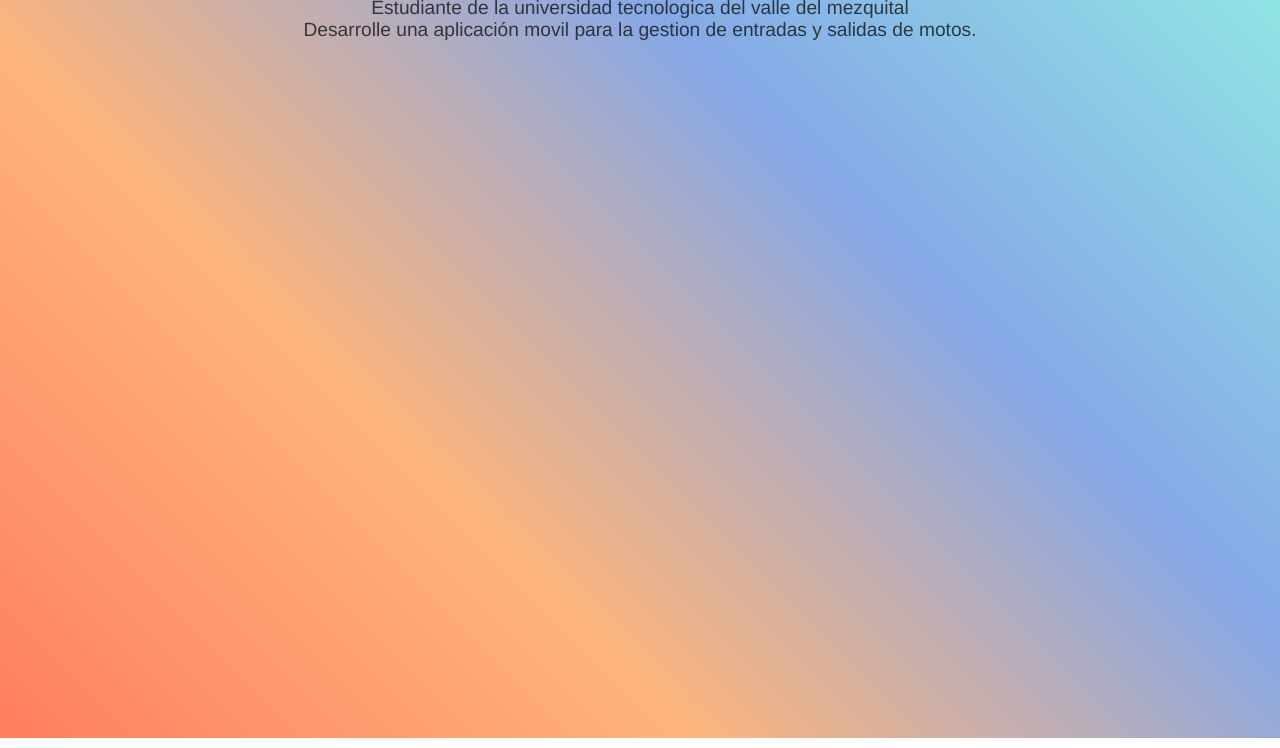
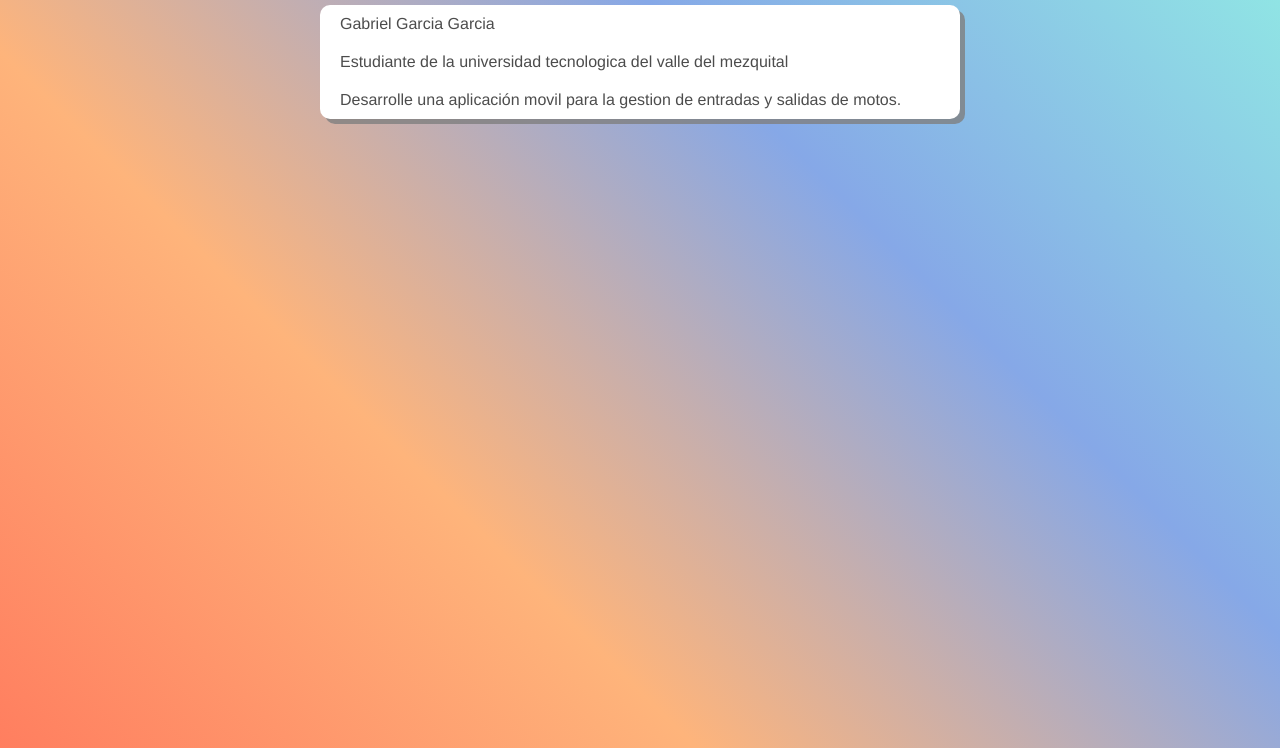
Before and after one commit to GarciaGabo/examen_labra, a plain HTML site: page index.html in a window 1280 px wide. Shown: the part 62-810 px from the top of the page. Drawn offline with Linux system fonts and the light colour scheme.

Commit message:
Se modificaron estilos dentro del archivo styles.css

```diff
--- a/index.html
+++ b/index.html
@@ -1,15 +1,20 @@
 <!DOCTYPE html>
 <html lang="en">
+
 <head>
     <meta charset="UTF-8">
     <meta name="viewport" content="width=device-width, initial-scale=1.0">
     <link rel="stylesheet" href="styles.css">
     <title>Examen</title>
 </head>
+
 <body>
     <h1>Esta es mi pagina web</h1>
-    <p>Gabriel Garcia Garcia</p>
-    <p>Estudiante de la universidad tecnologica del valle del mezquital</p>
-    <p>Desarrolle una aplicación movil para la gestion de entradas y salidas de motos.</p>
+    <div class="container">
+        <p>Gabriel Garcia Garcia</p>
+        <p>Estudiante de la universidad tecnologica del valle del mezquital</p>
+        <p>Desarrolle una aplicación movil para la gestion de entradas y salidas de motos.</p>
+    </div>
 </body>
+
 </html>
--- a/styles.css
+++ b/styles.css
@@ -4,21 +4,31 @@
 }
 
 body {
-    margin: 0;
     height: 100vh;
     background: linear-gradient(45deg, #ff7e5f, #feb47b, #86a8e7, #91eae4);
     overflow: hidden;
     place-items: center;
 }
 
+.container {
+    margin-top: 20px;
+    width: 50%;
+    height: auto;
+    background-color: white;
+    border-radius: 10px;
+    box-shadow: 5px 5px rgba(128, 128, 128, 0.8);
+}
+
 h1 {
+    margin-top: 10px;
     color: white;
     font-size: xx-large;
     font-family: 'Franklin Gothic Medium', 'Arial Narrow', Arial, sans-serif;
 }
 
 p {
+    padding: 10px 20px 10px 20px;
     font-family: 'Franklin Gothic Medium', 'Arial Narrow', Arial, sans-serif;
     color: rgba(0, 0, 0, 0.7);
-    font-size: larger;
+    font-size: small 20px;
 }
```
